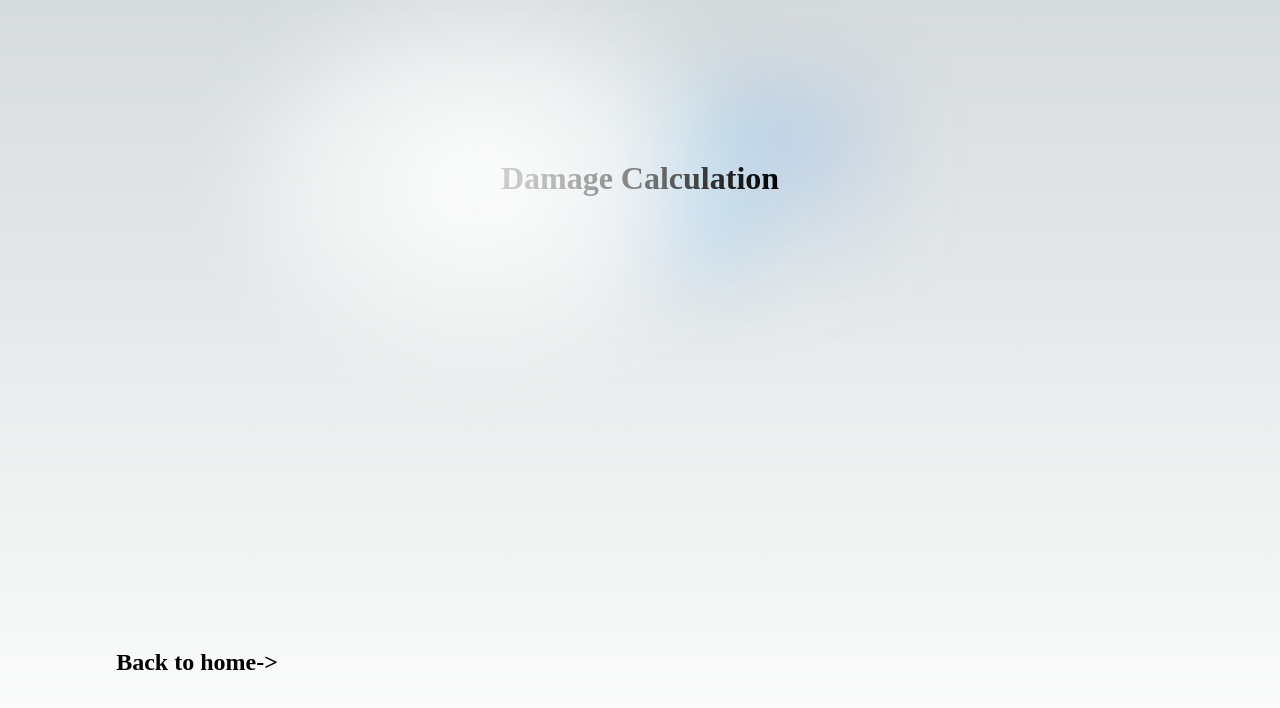
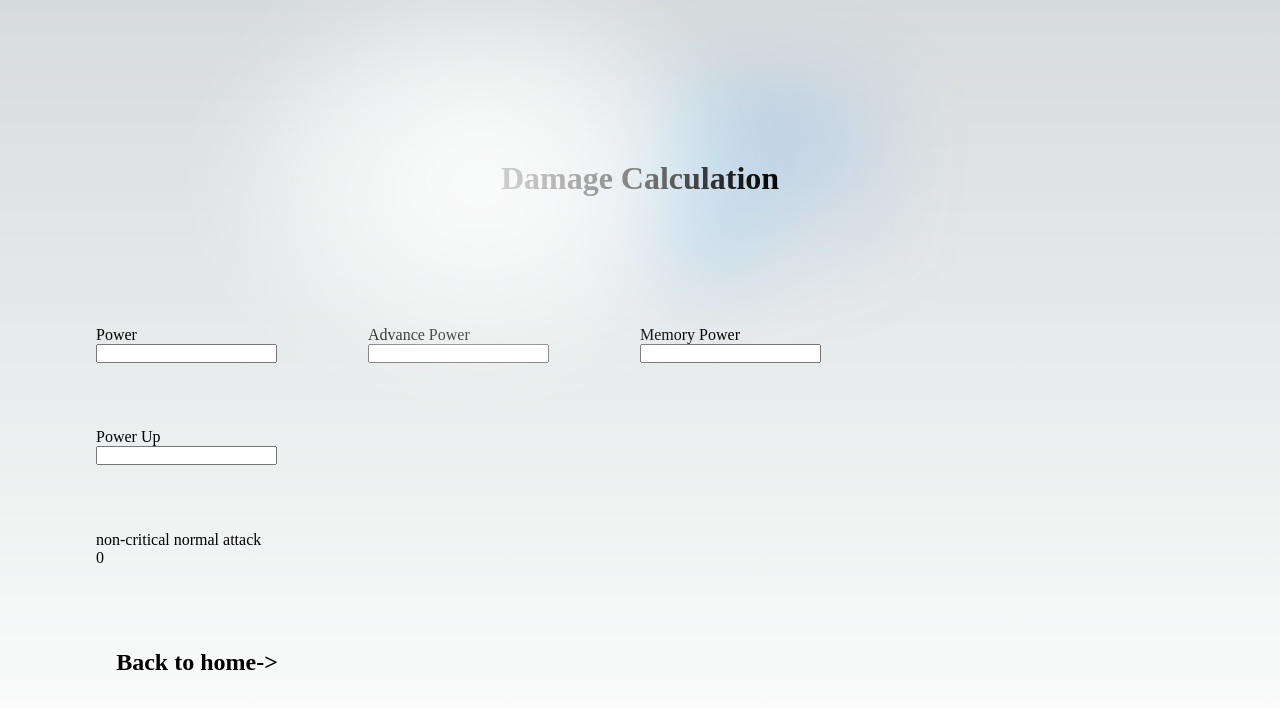
Before and after one commit to doz13189/heartbeat-surround, a Next.js app: page /calculation in a window 1280 px wide. Shown: the top 708 px of the page. Built offline with nearby package versions, Linux system fonts and the light colour scheme.

Commit message:
update: 基本的な計算のページを作成

```diff
--- a/src/pages/calculation.tsx
+++ b/src/pages/calculation.tsx
@@ -1,12 +1,94 @@
 import "@/app/globals.css";
 import styles from "@/app/index.module.css";
 import Link from "next/link";
+import { useState } from "react";
 
 export default function Calculation() {
+  const [basicAbilityPower, setBasicAbilityPower] = useState(0);
+  const [basicAbilityAdvancePower, setBasicAbilityAdvancePower] = useState(0);
+  const [memoryPower, setMemoryPower] = useState(0);
+  const [buffPowerUp, setBuffPowerUp] = useState(1);
+  const damageDealtCoefficient = 5;
+
+  const nonCriticalNormalAttack = Math.ceil(
+    ((basicAbilityPower + basicAbilityAdvancePower + memoryPower) *
+      buffPowerUp) /
+      damageDealtCoefficient
+  );
+
   return (
     <main className={styles.main}>
       <div className={styles.center}>
         <h1>Damage Calculation</h1>
+      </div>
+
+      <div className={styles.grid}>
+        <div>
+          <div>
+            <label>Power</label>
+          </div>
+          <input
+            type="number"
+            id="basicAbilityPower"
+            name="basicAbilityPower"
+            required
+            size={10}
+            onChange={(e) => setBasicAbilityPower(Number(e.target.value))}
+          />
+        </div>
+
+        <div>
+          <div>
+            <label>Advance Power</label>
+          </div>
+          <input
+            type="number"
+            id="basicAbilityAdvancePower"
+            name="basicAbilityAdvancePower"
+            required
+            size={10}
+            onChange={(e) =>
+              setBasicAbilityAdvancePower(Number(e.target.value))
+            }
+          />
+        </div>
+
+        <div>
+          <div>
+            <label>Memory Power</label>
+          </div>
+          <input
+            type="number"
+            id="memoryPower"
+            name="memoryPower"
+            required
+            size={10}
+            onChange={(e) => setMemoryPower(Number(e.target.value))}
+          />
+        </div>
+      </div>
+
+      <div className={styles.grid}>
+        <div>
+          <div>
+            <label>Power Up</label>
+          </div>
+          <input
+            type="number"
+            id="buffPowerUp"
+            name="buffPowerUp"
+            required
+            size={10}
+            onChange={(e) => setBuffPowerUp(Number(e.target.value))}
+          />
+        </div>
+      </div>
+
+      <div className={styles.grid}>
+        <div>
+          <label>non-critical normal attack</label>
+          <p>{nonCriticalNormalAttack}</p>
+        </div>
       </div>
 
       <div className={styles.grid}>
```
